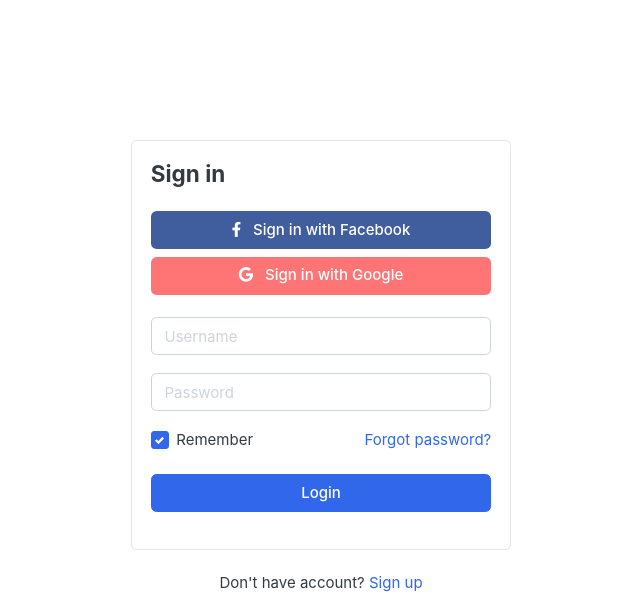
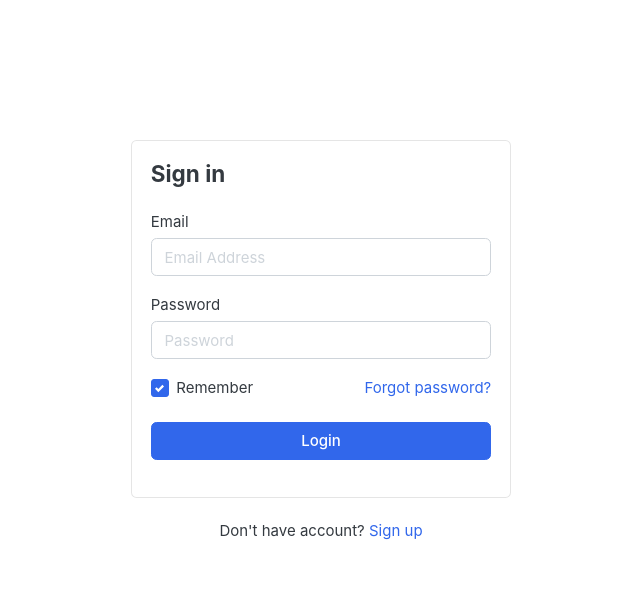
Before and after one commit to dipk-pawar/all_in_one_store, a Django app: page /accounts/login/ in a window 1280 px wide. Shown: the part 118-713 px from the top of the page, without its empty margins (319-959 px from the left). Run offline with Django 3.2, Linux system fonts and the light colour scheme; data comes from the database, SQL or seed files in the repository; some libraries are stand-ins or nearby versions; some web fonts are replaced.

Commit message:
feat(login and logout): added new functionality for login and logout the user

```diff
--- a/apps/accounts/views.py
+++ b/apps/accounts/views.py
@@ -1,4 +1,5 @@
-from django.contrib import messages
+from django.contrib import auth, messages
+from django.contrib.auth.decorators import login_required
 from django.shortcuts import redirect, render
 
 from apps.accounts.models import Account
@@ -8,15 +9,20 @@ from .forms import RegistrationForm
 
 # Create your views here.
 def register_user(request):
+    # Handle registration form submission
     if request.method == "POST":
+        # Validate form data
         form = RegistrationForm(request.POST)
         if form.is_valid():
+            # Extract cleaned data from the form
             first_name = form.cleaned_data["first_name"]
             last_name = form.cleaned_data["last_name"]
             phone_number = form.cleaned_data["phone_number"]
             email = form.cleaned_data["email"]
             password = form.cleaned_data["password"]
+            # Derive username from email
             username = email.split("@")[0]
+            # Create a new user account
             user = Account.objects.create_user(
                 first_name=first_name,
                 last_name=last_name,
@@ -24,19 +30,50 @@ def register_user(request):
                 username=username,
                 password=password,
             )
+            # Add additional user details
             user.phone_number = phone_number
             user.save()
+            # Display success message
             messages.success(request, "Registration successfully")
             return redirect("register")
     else:
+        # If request method is not POST, display empty registration form
         form = RegistrationForm()
     context = {"form": form}
+    # Render registration page with form
     return render(request, "accounts/register.html", context)
 
 
 def login_user(request):
+    # Handle user login
+    if request.method == "POST":
+        # Get email and password from request
+        email = request.POST["email"]
+        password = request.POST["password"]
+
+        # Validate email and password
+        if email.strip() == "" or password.strip == "":
+            messages.error(request, "Please enter the required field")
+            return redirect("login")
+        # Authenticate user
+        user = auth.authenticate(email=email, password=password)
+        # Check if authentication was successful
+        if user is not None:
+            # Log in the user
+            auth.login(request, user)
+            # Redirect to home page
+            return redirect("home")
+        # Display error message for invalid credentials
+        messages.error(request, "Invalid credentials")
+    # Render login page
     return render(request, "accounts/login.html")
 
 
+@login_required(login_url="login")
 def logout_user(request):
-    return
+    # Log out the user
+    auth.logout(request)
+    # Display success message
+    messages.success(request, "You are successfully logged out")
+    # Redirect to login page
+    return redirect("login")
--- a/templates/accounts/login.html
+++ b/templates/accounts/login.html
@@ -8,16 +8,20 @@
     <div class="card mx-auto" style="max-width: 380px; margin-top:100px;">
         <div class="card-body">
             <h4 class="card-title mb-4">Sign in</h4>
-            <form>
-                <a href="#" class="btn btn-facebook btn-block mb-2"> <i class="fab fa-facebook-f"></i> &nbsp Sign in
+            {% include 'includes/alerts.html' %}
+            <form action="{% url 'login' %}" method="POST">
+                {% csrf_token %}
+                <!-- <a href="#" class="btn btn-facebook btn-block mb-2"> <i class="fab fa-facebook-f"></i> &nbsp Sign in
                     with Facebook</a>
                 <a href="#" class="btn btn-google btn-block mb-4"> <i class="fab fa-google"></i> &nbsp Sign in with
-                    Google</a>
+                    Google</a> -->
                 <div class="form-group">
-                    <input name="" class="form-control" placeholder="Username" type="text">
+                    <label>Email</label>
+                    <input type="email" name="email" class="form-control" placeholder="Email Address" required>
                 </div> <!-- form-group// -->
                 <div class="form-group">
-                    <input name="" class="form-control" placeholder="Password" type="password">
+                    <label>Password</label>
+                    <input type="password" name="password" class="form-control" placeholder="Password" required>
                 </div> <!-- form-group// -->
 
                 <div class="form-group">
@@ -34,7 +38,7 @@
         </div> <!-- card-body.// -->
     </div> <!-- card .// -->
 
-    <p class="text-center mt-4">Don't have account? <a href="#">Sign up</a></p>
+    <p class="text-center mt-4">Don't have account? <a href="{% url 'register' %}">Sign up</a></p>
     <br><br>
     <!-- ============================ COMPONENT LOGIN  END.// ================================= -->
 
--- a/templates/accounts/register.html
+++ b/templates/accounts/register.html
@@ -56,7 +56,7 @@
             </form>
         </article><!-- card-body.// -->
     </div> <!-- card .// -->
-    <p class="text-center mt-4">Have an account? <a href="">Log In</a></p>
+    <p class="text-center mt-4">Have an account? <a href="{% url 'login' %}">Log In</a></p>
     <br><br>
     <!-- ============================ COMPONENT REGISTER  END.// ================================= -->
 
--- a/templates/includes/alerts.html
+++ b/templates/includes/alerts.html
@@ -4,7 +4,7 @@
 <div id="message" class="container">
     <div{% if message.tags %} class="alert alert-{{ message.tags }}" {% endif %} role="alert">
         <button type="button" class="close" data-dismiss="alert"><span aria-hidden="true">&times;</span></button>
-        {% if message.level == DEFAULT_MESSAGE_LEVELS.ERROR %}Important: {% endif %}
+        {% if message.level == DEFAULT_MESSAGE_LEVELS.ERROR %}{% endif %}
         {{ message }}
     </div>
 {% endfor %}
--- a/templates/includes/navbar.html
+++ b/templates/includes/navbar.html
@@ -59,13 +59,23 @@
 	</div> <!-- col.// -->
 	<div class="col-lg-3 col-sm-6 col-8 order-2 order-lg-3">
 				<div class="d-flex justify-content-end mb-3 mb-lg-0">
-					<div class="widget-header">
-						<small class="title text-muted">Welcome guest!</small>
-						<div>
-							<a href="{% url 'login' %}">Sign in</a> <span class="dark-transp"> | </span>
-							<a href="{% url 'register' %}"> Register</a>
+					{% if user.id is None %}
+						<div class="widget-header">
+							<small class="title text-muted">Welcome guest!</small>
+							<div>
+								<a href="{% url 'login' %}"> Sign in</a> <span class="dark-transp"> | </span>
+								<a href="{% url 'register' %}"> Register</a>
+							</div>
 						</div>
-					</div>
+					{% else %}
+						<div class="widget-header">
+							<small class="title text-muted">Welcome {{user.first_name}}</small>
+							<div>
+								<a href="#"> Dashboard</a> <span class="dark-transp"> | </span>
+								<a href="{% url 'logout' %}"> Logout</a>
+							</div>
+						</div>
+					{% endif %}
 					<a href="{% url 'cart' %}" class="widget-header pl-3 ml-3">
 						<div class="icon icon-sm rounded-circle border"><i class="fa fa-shopping-cart"></i></div>
 						<span class="badge badge-pill badge-danger notify">{{cart_item_count}}</span>
```
